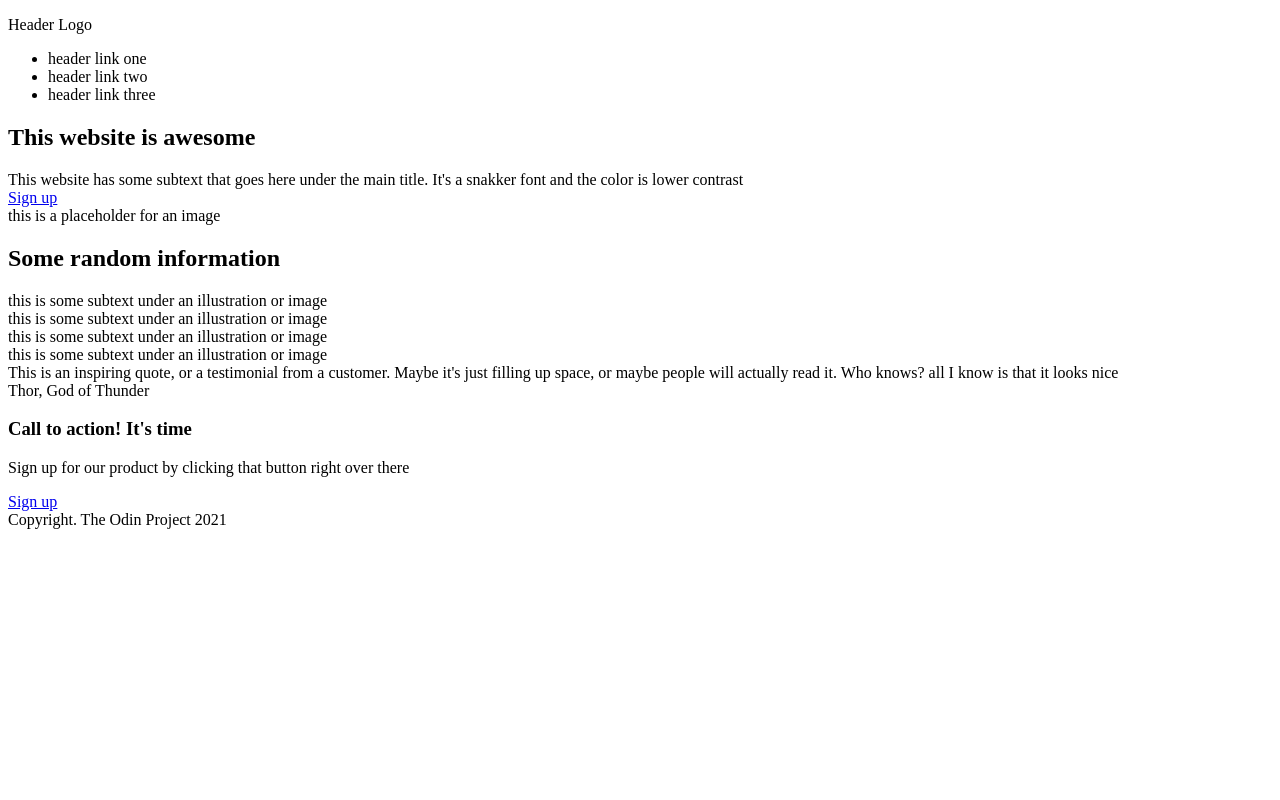
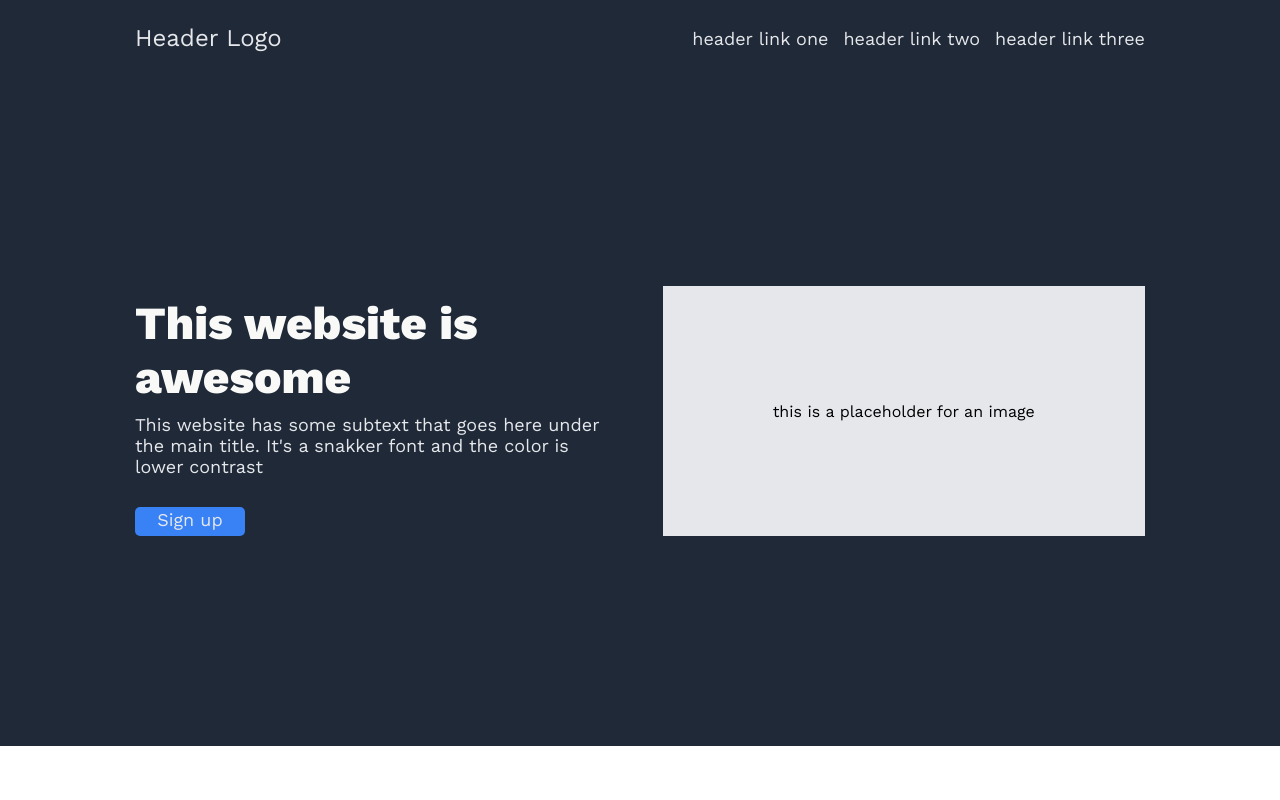
Before and after one commit to oanberg/landing-page, a plain HTML site: page index.html in a window 1280 px wide. Shown: the top 800 px of the page. Drawn offline with nearby package versions, Linux system fonts and the light colour scheme.

Commit message:
finish first three sections

```diff
--- a/index.html
+++ b/index.html
@@ -4,7 +4,7 @@
     <meta charset="UTF-8">
     <meta http-equiv="X-UA-Compatible" content="IE=edge">
     <meta name="viewport" content="width=device-width, initial-scale=1.0">
-    <link rel="stylesheet" href="/styles.css">
+    <link rel="stylesheet" href="styles.css">
     <title>Document</title>
 </head>
 <body>
@@ -18,14 +18,17 @@
     </nav>
 
     <section class="hero">
-        <h1>This website is awesome</h1>
-        <div class="hero-text">This website has some subtext that goes here under the main title. It's a snakker font and the color is lower contrast</div>
-        <a class="button" href="#">Sign up</a>
+        <div class="hero-left">
+            <h1>This website is awesome</h1>
+            <div class="hero-text">This website has some subtext that goes here under the main title. It's a snakker font and the color is lower contrast</div>
+            <a class="button" href="#">Sign up</a>
+        </div>
         <div class ="placeholder-image">this is a placeholder for an image</div>
     </section>
 
     <section class="usp">
         <h2>Some random information</h2>
+        <div class="cards">
         <div class="image-box">
             <div class="box"></div>
             <div class="box-text">this is some subtext under an illustration or image</div>
@@ -42,7 +45,8 @@
             <div class="box"></div>
             <div class="box-text">this is some subtext under an illustration or image</div>
         </div>
-    </section>
+        </div>
+        </section>
 
     <section class="quote">
         <div class="quote-text">This is an inspiring quote, or a testimonial from a customer. Maybe it's just filling up space, or maybe people will actually read it. Who knows? all I know is that it looks nice</div>
--- a/styles.css
+++ b/styles.css
@@ -0,0 +1,149 @@
+@import url('https://fonts.googleapis.com/css2?family=Work+Sans:ital,wght@0,100;0,200;0,300;0,400;0,500;0,600;0,700;0,800;1,100;1,200;1,300;1,400;1,500;1,600;1,700&display=swap');
+/*
+* {
+    border: 1px solid black;
+}
+*/
+
+body {
+    display: flex;
+    flex-direction: column;
+    font-family: "Work Sans";
+    padding: 0;
+    margin: 0;
+}
+
+.hero, footer, nav {
+    background-color: #1F2937;
+}
+
+.hero {
+    padding: 135px;
+    display: flex;
+    justify-content: space-between;
+    align-items: center;
+    height: 400px;
+}
+
+.hero-text {
+    margin-bottom: 15px;
+}
+
+h1 {
+    font-weight: 800;
+    font-size: 46px;
+    color: #F9FAF8;
+    margin: 10px 0px;
+}
+
+h2 {
+    font-size: 36px;
+    font-weight: 800;
+    color: #1F2937;
+    margin-bottom: 40px;
+}
+
+.hero-text, .button {
+    font-size: 18px;
+    color: #E5E7EB;
+}
+
+.hero-left {
+    flex: 1 0 150px;
+    height: 250px;
+    display: flex;
+    padding-right: 45px;
+    flex-direction: column;
+}
+
+.placeholder-image {
+    flex: 1 0 150px;
+    width: 300px;
+    height: 250px;
+    background-color: #E5E7EB;
+    text-align: center;
+    display: flex;
+    justify-content: center;
+    align-items: center;
+}
+
+.button, .inner-box {
+    background-color: #3882F6;
+}
+
+.button {
+    border-radius: 5px;
+    text-decoration: none;
+    padding: 2px 5px;
+    width: 100px;
+    height: 25px;
+    align-self: flex-start;
+    text-align: center;
+    margin-right: auto;
+    margin-top: auto;
+}
+
+.quote {
+    background-color: #E5E7EB;
+}
+
+nav {
+    color: #E5E7EB;
+    font-size: 18px;
+    display:flex;
+    justify-content: space-between;
+    padding: 0 135px;
+    flex: 1;
+    align-items: center;
+}
+
+.header-links {
+    list-style: none;
+    display: flex;
+    gap: 15px;
+    font-size: 18px;
+    color: #E5E7EB;
+    justify-content:right;
+}
+
+.logo-text {
+    color: "#f9faf8";
+    font-size: 24px;
+}
+
+.usp {
+    display: flex;
+    flex-direction: column;
+    align-items: center;
+    height: 400px;
+    padding: 135px;
+}
+
+.image-box {
+    display: flex;
+    flex-direction: column;
+    justify-content: center;
+    align-items: center;
+}
+
+.box {
+    width: 150px;
+    height: 150px;
+    border-radius: 10px;
+    border: 3px solid;
+    border-color: #3882F6;
+}
+
+.cards {
+    display: flex;
+    justify-content: center;
+    align-items: center;
+    padding: 0 200px;
+    gap: 30px;
+}
+
+.box-text {
+    width: 150px;
+    overflow-wrap: break-word;
+    word-break: break-all;
+}
```
